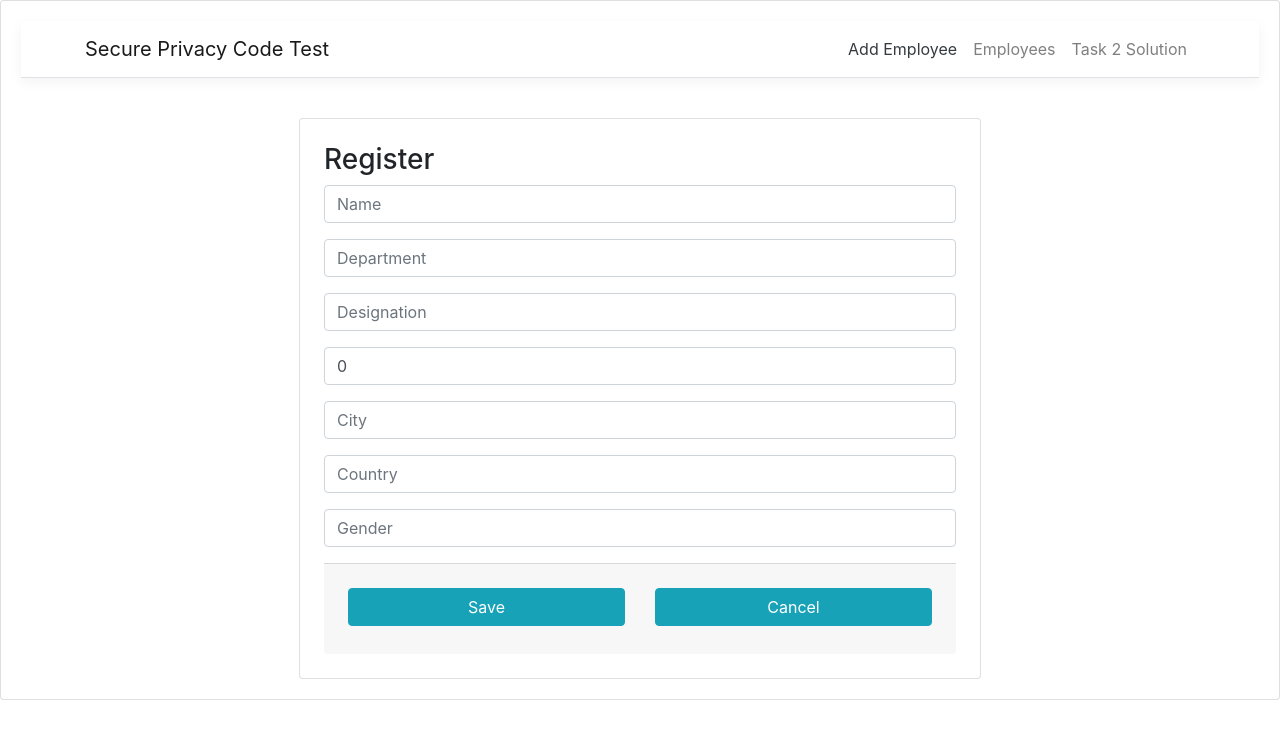
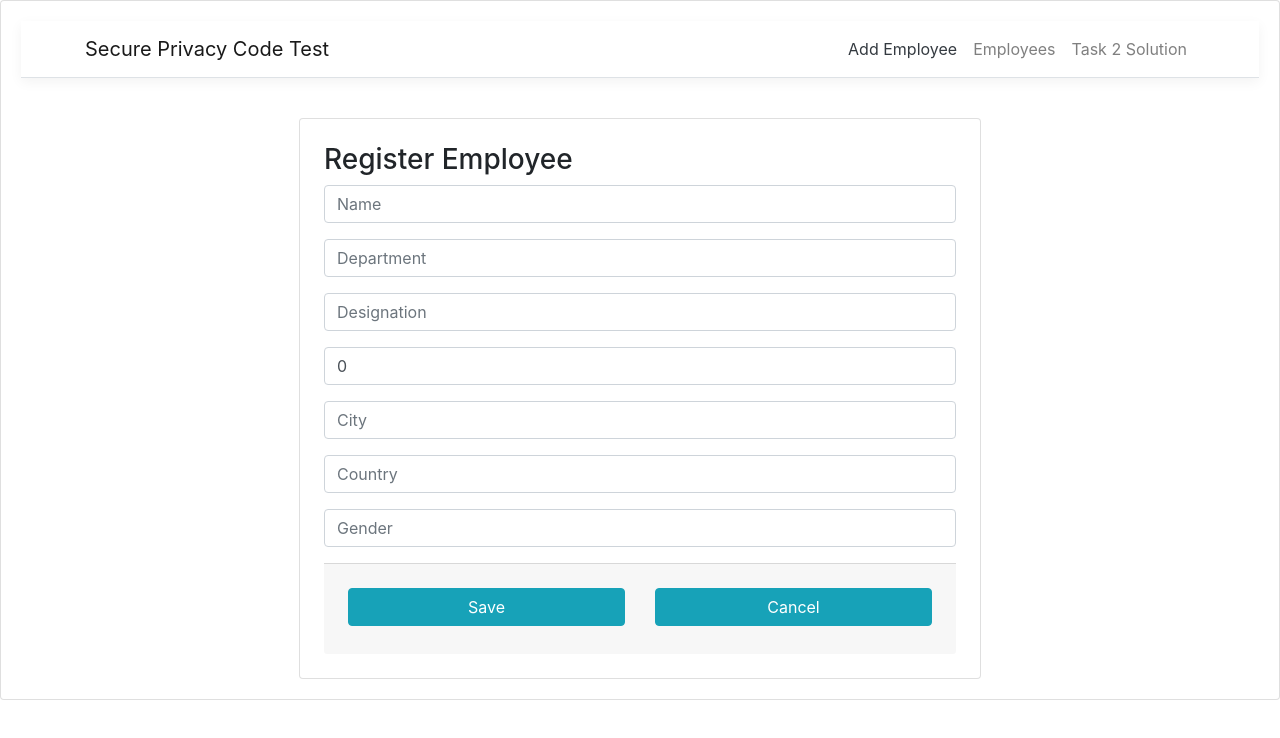
Before and after one commit to IrunguMunene/ASP.Net-Core-CRUD-with-MongoDb, a React (Create React App) app in the folder MongoCrudUi/ClientApp/: page /CreateEmployee in a window 1280 px wide. Shown: the top 738 px of the page. Built offline with nearby package versions, Linux system fonts and the light colour scheme; no server answers.

Commit message:
Minor Changes - Text changes.

```diff
--- a/MongoCrudUi/ClientApp/src/components/CreateEmployee.jsx
+++ b/MongoCrudUi/ClientApp/src/components/CreateEmployee.jsx
@@ -48,7 +48,7 @@ export const CreateEmployee = () => {
                             <Card className="mx-4">
                                 <CardBody className="p-4">
                                     <Form onSubmit={onSubmit}>
-                                        <h3>Register</h3>
+                                        <h3>Register Employee</h3>
                                         <InputGroup className="mb-3">
                                             <Input type="text" name="Name" id="Name" placeholder="Name" value={name} onChange={e => setName(e.target.value)} />
                                         </InputGroup>
--- a/MongoCrudUi/ClientApp/src/components/Filter.jsx
+++ b/MongoCrudUi/ClientApp/src/components/Filter.jsx
@@ -68,7 +68,7 @@ export const Filter = () => {
             <div style={divStyle}>
                 <span>
                     Show Employee(s) whose &nbsp;
-                <select onChange={e => onFilterByFieldSelectionChanged(e.target.value)} value={filterByField}>
+                    <select onChange={e => onFilterByFieldSelectionChanged(e.target.value)} value={filterByField}>
                         <option key={0} value="">---Select---</option>
                         <option key={1} value="Gender">Gender</option>
                         <option key={2} value="Department">Department</option>
@@ -79,7 +79,7 @@ export const Filter = () => {
                 </span>
                 <span>
                     &nbsp; is &nbsp;
-                <select onChange={e => onFilterValueSelectionChanged(e.target.value)} value={filterValue}>
+                    <select onChange={e => onFilterValueSelectionChanged(e.target.value)} value={filterValue}>
                         <option key={0} value="">---Select---</option>
                         {
                             filterByDistinctValues.map((value, index) => (
```
